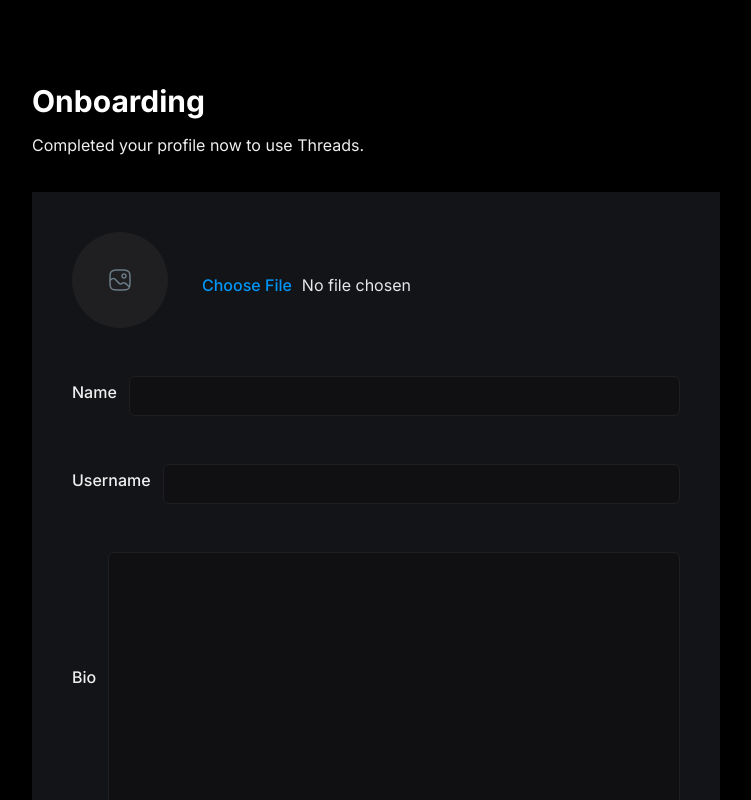
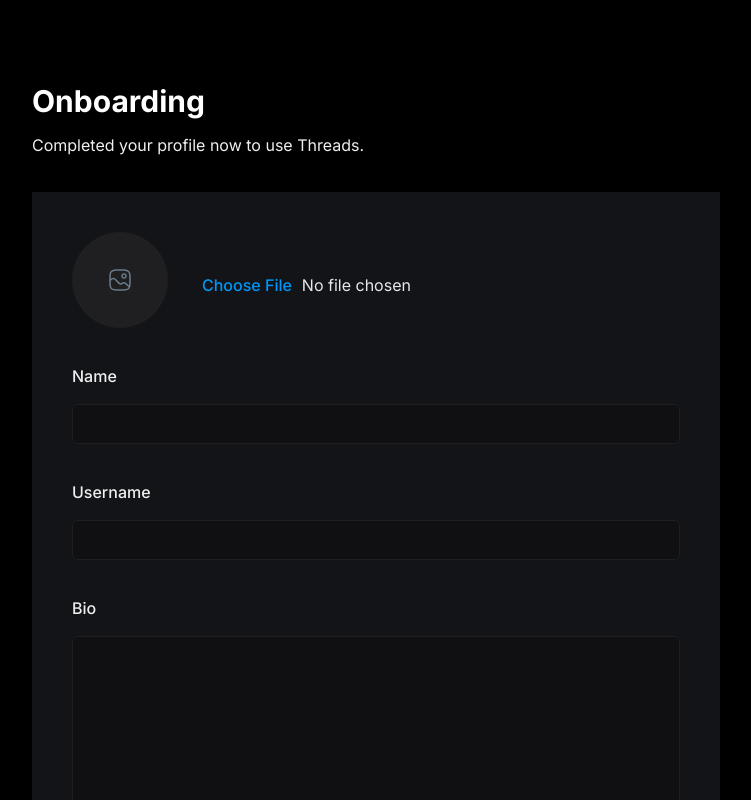
Before and after one commit to rv20197/threads-clone, a Next.js app: page /onboarding in a window 1280 px wide. Shown: the top 800 px of the page, without its empty margins (264-1015 px from the left). Built offline with nearby package versions, Linux system fonts and the light colour scheme; no server answers.

Commit message:
Fixed Styling issue

```diff
--- a/components/form/AccountProfile.tsx
+++ b/components/form/AccountProfile.tsx
@@ -94,11 +94,11 @@ const AccountProfile = ({ user, btnTitle }: Props) => {
 					control={form.control}
 					name='name'
 					render={({ field }) => (
-						<FormItem className='flex items-center gap-3 w-full'>
+						<FormItem className='flex gap-3 w-full flex-col'>
 							<FormLabel className='text-base-semibold text-light-2'>
 								Name
 							</FormLabel>
-							<FormControl className='flex-1 text-base-semibol text-gray-200'>
+							<FormControl>
 								<Input
 									type='text'
 									className='account-form_input no-focus'
@@ -113,11 +113,11 @@ const AccountProfile = ({ user, btnTitle }: Props) => {
 					control={form.control}
 					name='username'
 					render={({ field }) => (
-						<FormItem className='flex items-center gap-3 w-full'>
+						<FormItem className='flex gap-3 w-full flex-col'>
 							<FormLabel className='text-base-semibold text-light-2'>
 								Username
 							</FormLabel>
-							<FormControl className='flex-1 text-base-semibol text-gray-200'>
+							<FormControl>
 								<Input
 									type='text'
 									className='account-form_input no-focus'
@@ -132,11 +132,11 @@ const AccountProfile = ({ user, btnTitle }: Props) => {
 					control={form.control}
 					name='bio'
 					render={({ field }) => (
-						<FormItem className='flex items-center gap-3 w-full'>
+						<FormItem className='flex flex-col gap-3 w-full'>
 							<FormLabel className='text-base-semibold text-light-2'>
 								Bio
 							</FormLabel>
-							<FormControl className='flex-1 text-base-semibol text-gray-200'>
+							<FormControl>
 								<Textarea
 									rows={10}
 									className='account-form_input no-focus'
```
